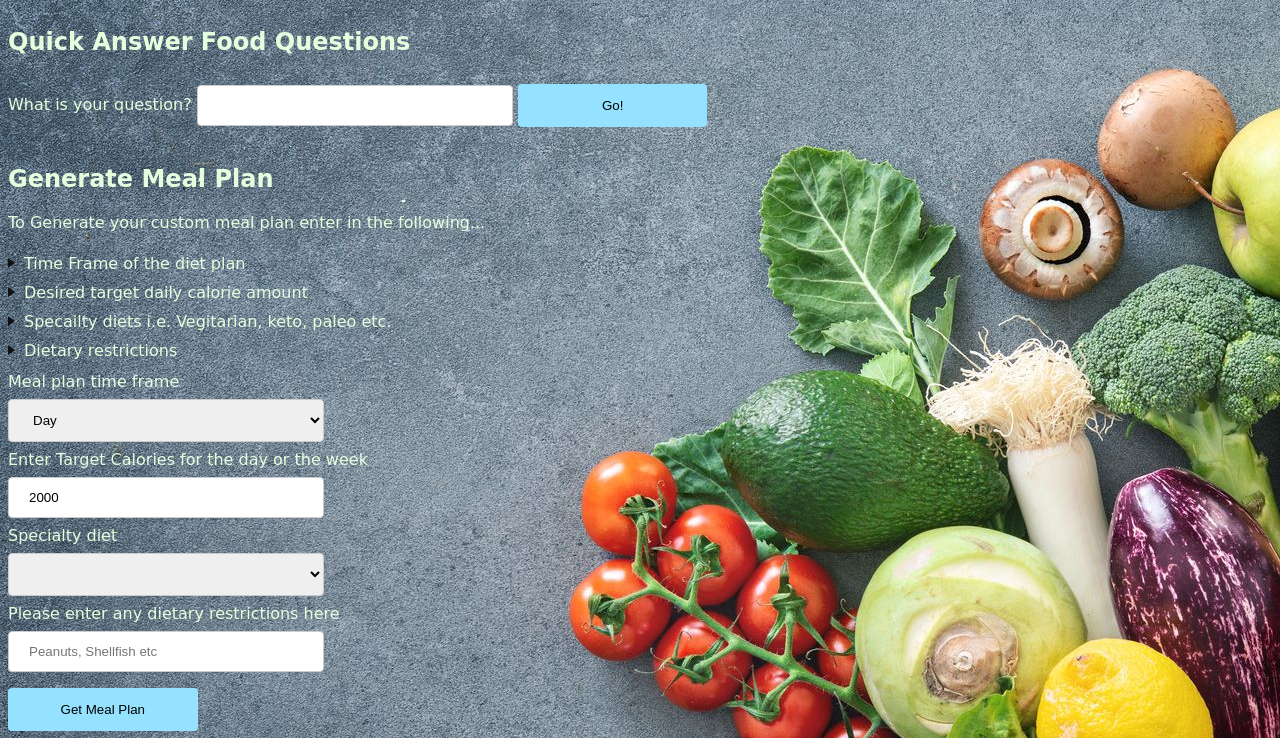
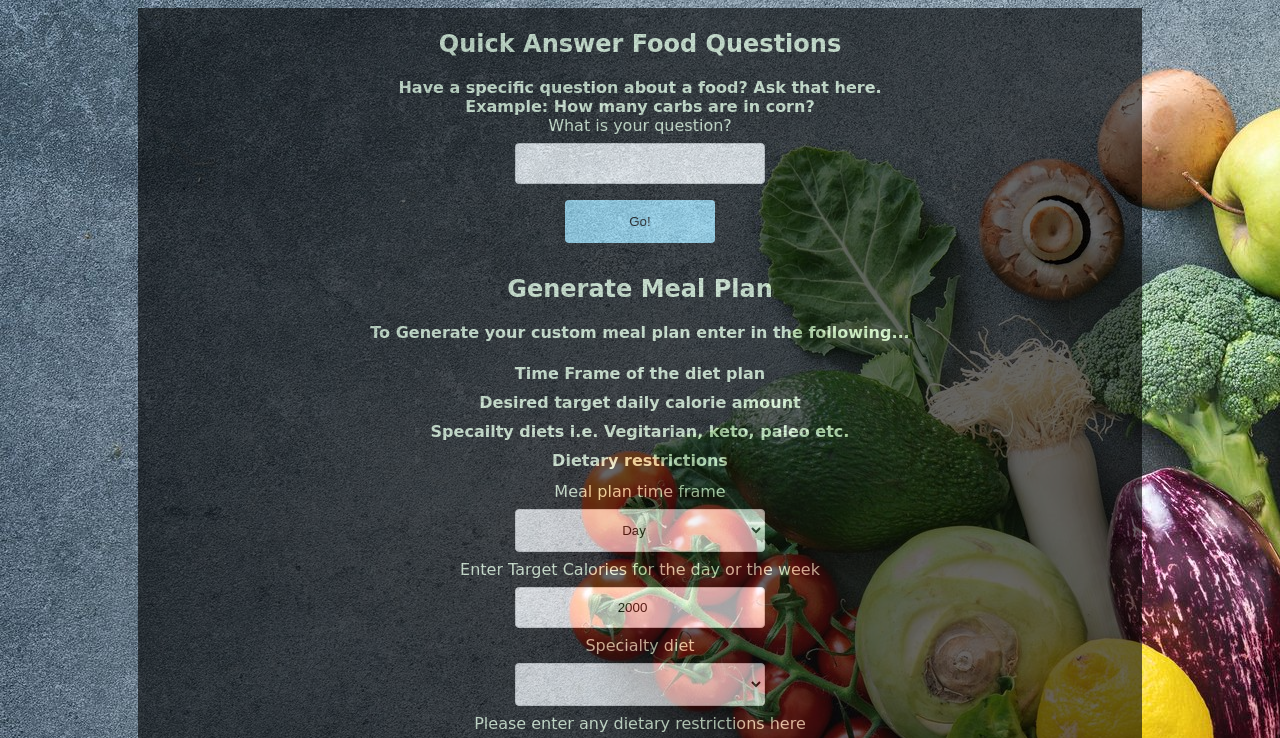
Before and after one commit to darenmcc16/Zested-nutrition-information, a plain HTML site: page index.html in a window 1280 px wide. Shown: the part 65-803 px from the top of the page. Drawn offline with nearby package versions, Linux system fonts and the light colour scheme.

Commit message:
final commit

```diff
--- a/index.css
+++ b/index.css
@@ -12,33 +12,76 @@ h1{
     text-align: center;
     margin-top: 0;
     position: relative;
+    font-weight: bolder;
+    width: 1000px;
+    margin-left: auto;
+    margin-right: auto;
 }
 
 h3{
     text-decoration: underline;
+    font-weight: bolder;
 }
 
 p{
     margin-bottom: 0;
     margin-top: 10px;
     padding-bottom: 0;
+    font-weight: bolder;
 }
 
 .container{
     color: #E5FFDE;
     font-family: 'Nerko', cursive;
+    display: flex;
+    flex-direction: column;
+    justify-content: center;
+    text-align: center;
+    border: 2px solid black;
+    width: 1000px;
+    margin-left: auto;
+    margin-right: auto;
+    background: black;
+    opacity: 0.6;
+}
+
+.container p{
+    margin-top: 0;
+    font-weight: bold;
 }
 
 .container2{
     color: #E5FFDE;
     font-family: 'Nerko', cursive;
+    text-align: center;
+    border: 2px solid black;
+    width: 1000px;
+    margin-left: auto;
+    margin-right: auto;
+    background: black;
+    opacity: 0.6;
+    flex-direction: column;
+
 }
 
 ul {
-    list-style:     none;
-    margin:         0.75em 0;
-    padding:        0 1em;
+    list-style: none;
+    list-style-position: inside;
+    text-align: center;
+    display: inline-block;
+    margin: 0.75em 0;
+    padding: 0 1em;
+    font-weight: bolder;
 }
+
+li{
+    font-weight: bolder;
+}
+
+img{
+opacity: 1;
+}
+
 
 li:before {
     content:        "";
@@ -51,6 +94,7 @@ li:before {
     position:       relative;
     top:            0.9em;
     width:          0;
+    font-weight: bolder;
 }
 
 input[type=text], select {
@@ -61,6 +105,7 @@ input[type=text], select {
     border: 1px solid #ccc;
     border-radius: 4px;
     box-sizing: border-box;
+    text-align: center;
   }
 
   input[type=number], select {
@@ -71,6 +116,7 @@ input[type=text], select {
     border: 1px solid #ccc;
     border-radius: 4px;
     box-sizing: border-box;
+    text-align: center;
   }
 
   input[type=submit] {
@@ -82,11 +128,33 @@ input[type=text], select {
     border: none;
     border-radius: 4px;
     cursor: pointer;
+    text-align: center;
+  }
+
+
+
+  input[type=option] {
+    width: 15%;
+    background-color: #94E2FF;
+    color: black;
+    padding: 14px 20px;
+    margin: 8px 0;
+    border: none;
+    border-radius: 4px;
+    cursor: pointer;
+    text-align: center;
   }
 
 .container3{
     color: #E5FFDE;
     font-family: 'Nerko', cursive;
+    text-align: center;
+    border: 2px solid black;
+    width: 1000px;
+    margin-left: auto;
+    margin-right: auto;
+    background: black;
+    opacity: 0.6
 }
 
 a{
@@ -101,6 +169,8 @@ a:hover{
     display: none;
 }
 
+
+/*For desktops*/
 @media all and (min-width: 700px){
     body{
         display: flex;
--- a/index.html
+++ b/index.html
@@ -17,10 +17,11 @@
   <h1>Zested</h1>
     <div class="container">
         <h2>Quick Answer Food Questions</h2>
-
+        <p>Have a specific question about a food?  Ask that here.</p>
+        <p>Example: How many carbs are in corn?</p>
         <form id="js-form">
-            <label for="js-search-term">What is your question?</label>
-            <input type="text" name="search-term" id="js-search-term" required>
+            <label for="js-search-term">What is your question?</label><br>
+            <input type="text" name="search-term" id="js-search-term" required><br>
             <input type="submit" value="Go!">
         </form>
 
@@ -85,7 +86,6 @@
       <input type="number" name="max-results" id="js-max-results" value="1" max="10"><br>
       <input type="submit" value="Search">
     </form>
-    <!--<p id="js-error-message-recipe" class="error-message"></p>-->
     <section id="recipes">
       <ul id="recipe-results" class="js-error-message-recipe">
       </ul>
```
Also changed, not shown: index.js (+2 -5 lines), 2 other files.
